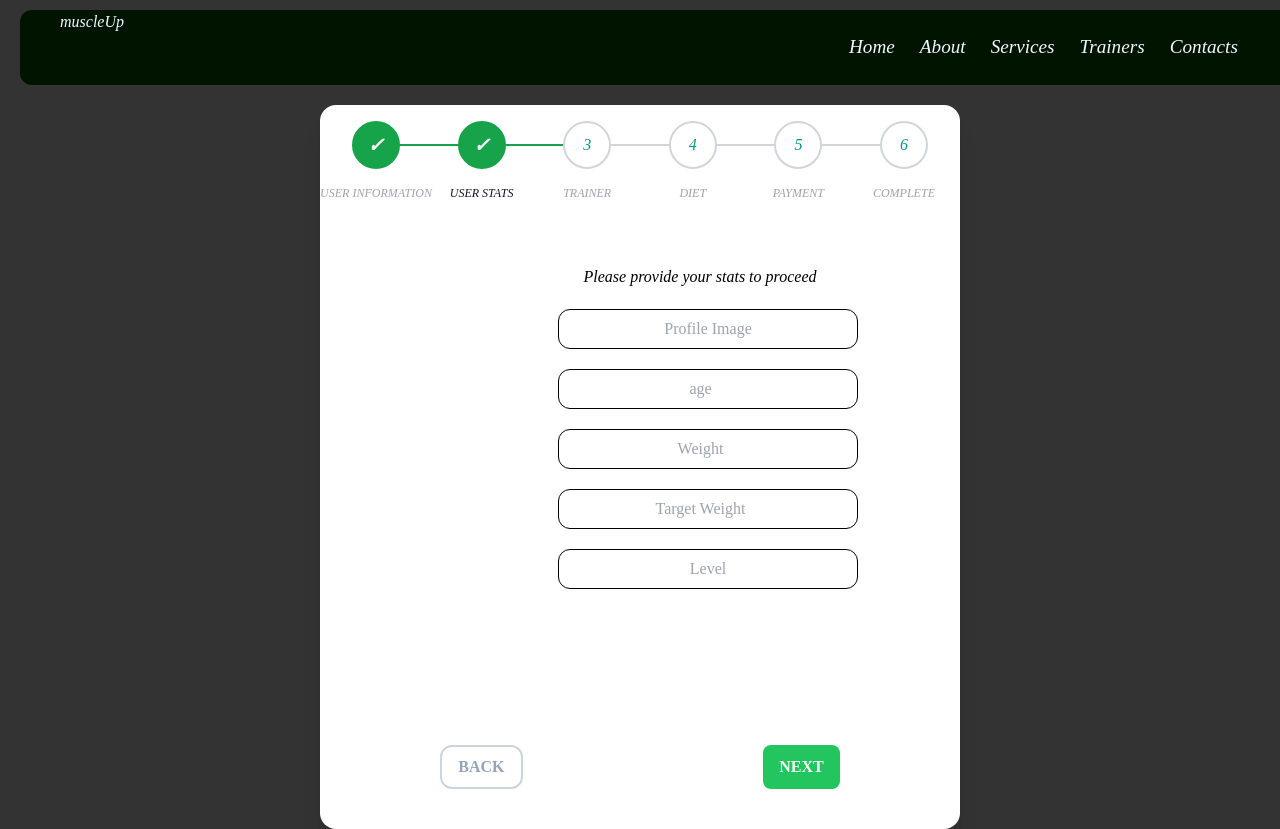
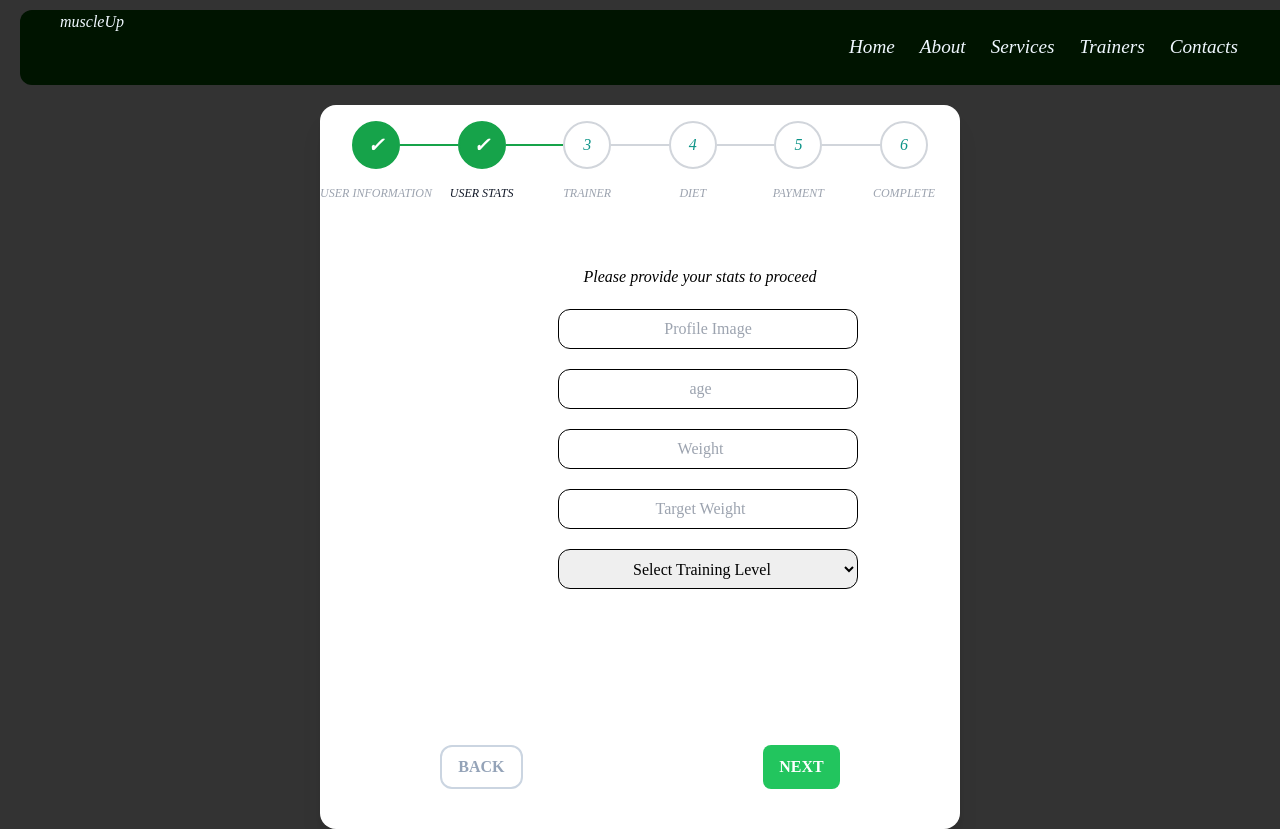
Before and after one commit to omaomach/muscle-up-frontend, a React (Create React App) app: page /signup in a window 1280 px wide. Both pictures are taken after a click on the button "NEXT". Shown: the top 829 px of the page. Built offline with nearby package versions, Linux system fonts and the light colour scheme.

Commit message:
working on step 2 for sign up process

```diff
--- a/src/Components/steps/Account.css
+++ b/src/Components/steps/Account.css
@@ -23,6 +23,20 @@
     color: #000000;
 }
 
+.level-dropdown {
+    width: 300px;
+    height: 40px;
+    margin-top: 20px;
+    display: block;
+    border-radius: 12px;
+    margin-bottom: 20px;
+    text-align: center;
+    margin-left: auto;
+    margin-right: auto;
+    border: 1px solid #000000;
+    color: #000000;
+}
+
 /* .input-div {
     width: 300px;
     height: 40px;
--- a/src/Components/steps/Account.js
+++ b/src/Components/steps/Account.js
@@ -1,4 +1,4 @@
-import React, {useState} from 'react'
+import React, {useEffect, useState} from 'react'
 import { useStepperContext } from "../../contexts/StepperContext";
 import './Account.css'
 // import { useNavigate } from 'react-router-dom';
@@ -13,6 +13,12 @@ export default function Account() {
   //   password: "",
   //   password_confirmation: ""
   // });
+
+  // console.log(userData)
+
+  useEffect(() => {
+    console.log(userData)
+  })
 
   function modifyAccountInfo(e) {
     setUserData(userData=> ({...userData, step1: {...userData.step1, [e.target.id]: e.target.value}}))
--- a/src/Components/steps/Details.js
+++ b/src/Components/steps/Details.js
@@ -1,22 +1,29 @@
 import React from 'react'
 import { useStepperContext } from "../../contexts/StepperContext"
-import './Account.css'
+import './Account'
 
 export default function Details() {
   const { userData, setUserData } = useStepperContext();
 
-  const handleChange = (e) => {
-    const { name, value } = e.target;
-    setUserData({ ...userData, [name]: value });
-  };
+  function modifyDetailsInfo(e) {
+    setUserData(userData=> ({...userData, step2: {...userData.step2, [e.target.id]: e.target.value}}))
+    console.log(userData)
+  }
+
+  function goToSecondStep(e) {
+    e.preventDefault()
+  }
+
   return (
     <div className="user-info">
       <h2>Please provide your stats to proceed</h2>
+      <form onSubmit={goToSecondStep}>
       <div className="w-full mx-2 flex-1">
         <div className="individual-input-div">
           <input
-            onChange={handleChange}
-            value={userData["avatar"] || ""}
+            id='profile_image'
+            onChange={modifyDetailsInfo}
+            value={userData.step2.profile_image}
             name="avatar"
             placeholder="Profile Image"
             type="text"
@@ -28,8 +35,9 @@ export default function Details() {
       <div className="w-full mx-2 flex-1">
         <div className="individual-input-div">
           <input
-            onChange={handleChange}
-            value={userData["age"] || ""}
+            id='age'
+            onChange={modifyDetailsInfo}
+            value={userData.step2.age}
             name="age"
             placeholder="age"
             type="number"
@@ -41,8 +49,9 @@ export default function Details() {
       <div className="w-full mx-2 flex-1">
         <div className="individual-input-div">
           <input
-            onChange={handleChange}
-            value={userData["weight"] || ""}
+            id='weight'
+            onChange={modifyDetailsInfo}
+            value={userData.step2.weight}
             name="weight"
             placeholder="Weight"
             type="number"
@@ -54,8 +63,9 @@ export default function Details() {
       <div className="w-full mx-2 flex-1">
         <div className="individual-input-div">
           <input
-            onChange={handleChange}
-            value={userData["target-weight"] || ""}
+            id='target_weight'
+            onChange={modifyDetailsInfo}
+            value={userData.step2.target_weight}
             name="target-weight"
             placeholder="Target Weight"
             type="number"
@@ -66,16 +76,16 @@ export default function Details() {
 
       <div className="w-full mx-2 flex-1">
         <div className="individual-input-div">
-          <input
-            onChange={handleChange}
-            value={userData["Level"] || ""}
-            name="level"
-            placeholder="Level"
-            type="text"
-            className="p-1 px-2 appearance-none outline-none w-full text-gray-800"
-          />
+          <select className='level-dropdown' onChange={modifyDetailsInfo} defaultValue={userData.step2.level}>
+            <option value={0}>Select Training Level</option>
+            <option>Beginner</option>
+            <option>Intermediate</option>
+            <option>Expert</option>
+          </select>
         </div>
       </div>
+      </form>
+
     </div>
   );
 }
--- a/src/contexts/StepperContext.js
+++ b/src/contexts/StepperContext.js
@@ -3,13 +3,21 @@ import React, { createContext, useContext, useState } from "react";
 const StepperContext = createContext({ userData: "", setUserData: null });
 
 export function UseContextProvider({ children }) {
-  const [userData, setUserData] = useState({step1: {
+  const [userData, setUserData] = useState({
+  step1: {
     username: "",
     phone_number: "",
     email: "",
     password: "",
     password_confirmation: ""
-  }, step2: {}, step3: {}});
+  },
+  step2: {
+    profile_image: "",
+    age: "",
+    weight: "",
+    target_weight: "",
+    level: ""
+  }, step3: {}});
 
   return (
     <StepperContext.Provider value={{ userData, setUserData }}>
```
